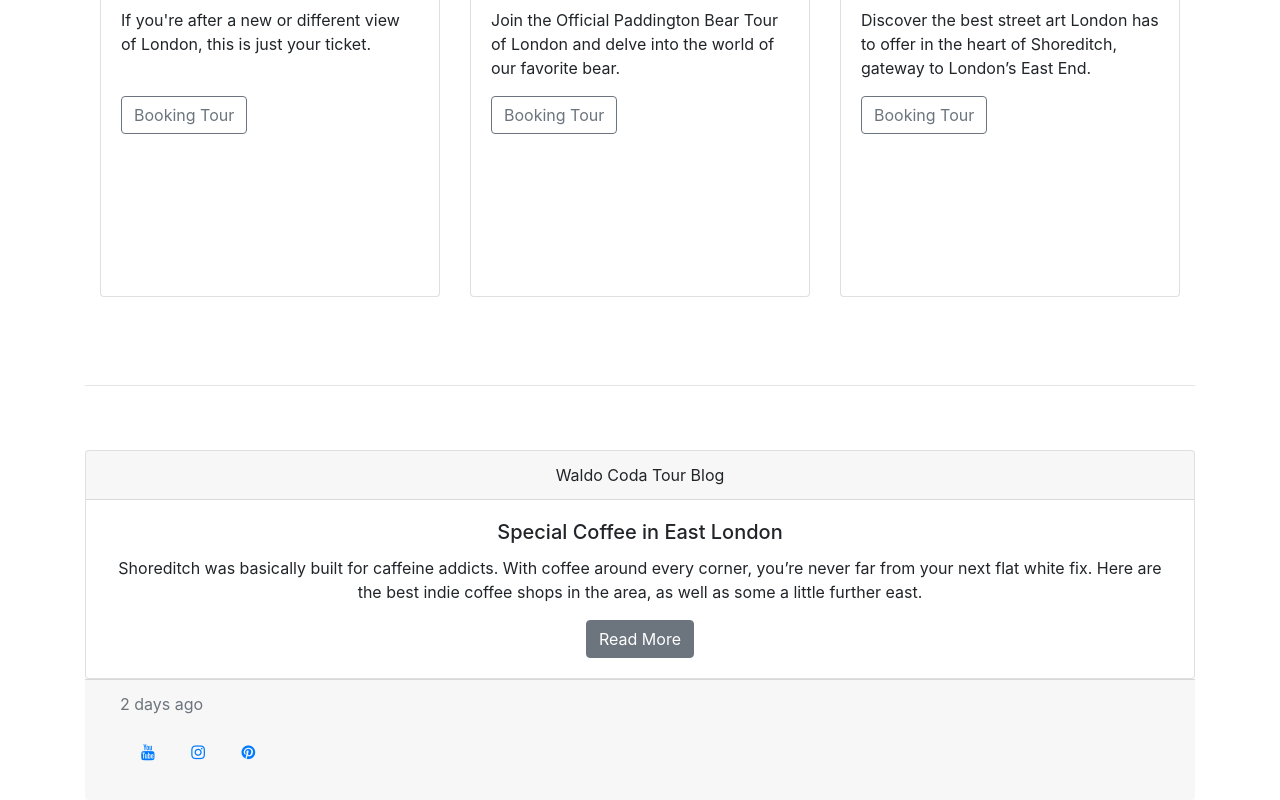
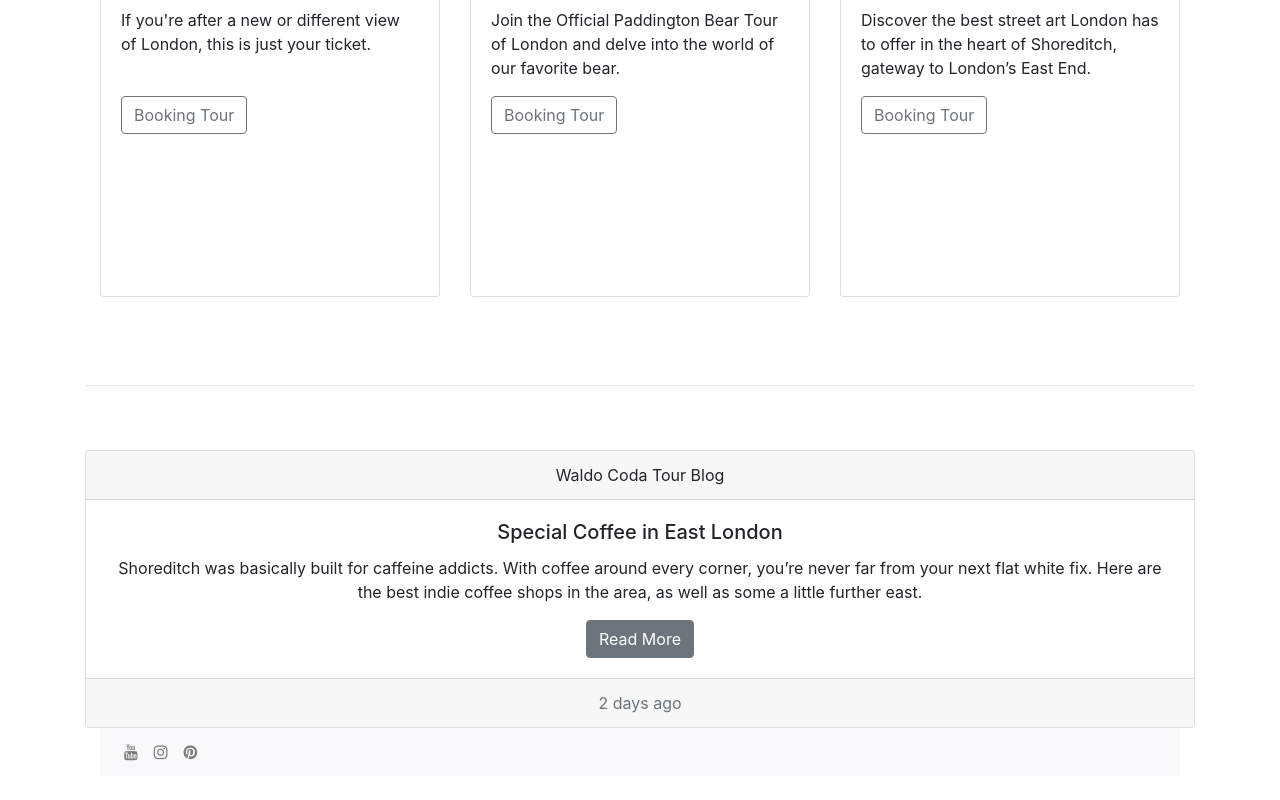
Before and after one commit to Anapcwb/wildocoda-website, a plain HTML site: page index.html in a window 1280 px wide. Shown: the part 630-1430 px from the top of the page. After the commit the page ends 1406 px from the top, so only its background shows below. Drawn offline with nearby package versions, Linux system fonts and the light colour scheme.

Commit message:
Changed footer icons

```diff
--- a/index.html
+++ b/index.html
@@ -45,7 +45,7 @@
           </li>
         </ul>
         <ul class="navbar-nav mr-auto mt-2 mt-lg-0">
-          <li class="nav-item active">
+          <li class="nav-item">
             <a class="nav-link fa fa-youtube" href="https://www.instagram.com/anapcwb/"></a>
           </li>
           <li class="nav-item">
@@ -136,27 +136,31 @@
           coffee shops in the area, as well as some a little further east.</p>
         <a href="#" class="btn btn-secondary">Read More</a>
       </div>
-    </div>
       <div class="card-footer text-muted">
-      <div class="container">
-        <div class="row">
-          <div class="col">
         2 days ago
-          </div class="card-body mr-auto mt-2 mt-lg-0">
       </div>
     </div>
-      <div class="card-body mr-auto mt-2 mt-lg-0">
+    <!-- Footer Icons -->
+    <div class="container text-center">
+      <nav class="navbar navbar-expand-lg navbar-light bg-light">
+
+        <ul class="navbar-nav mr-auto mt-2 mt-lg-0">
+          <li class="nav-item">
             <a class="nav-link fa fa-youtube" href="https://www.instagram.com/anapcwb/"></a>
+          </li>
+          <li class="nav-item">
             <a class="nav-link fa fa-instagram" href="https://www.youtube.com/user/anapcwb"></a>
+          </li>
+          <li class="nav-item">
             <a class="nav-link fa fa-pinterest" href="https://br.pinterest.com/anapcwb/"></a>
-      </div>
-    </div>
-  </div>
+          </li>
+        </ul>
+
+      </nav>
     </div>
   </div>
 
-
-
+  </div>
   <!-- Optional JavaScript -->
   <!-- jQuery first, then Popper.js, then Bootstrap JS -->
   <script src="https://code.jquery.com/jquery-3.3.1.slim.min.js"
```
Also changed, not shown: booking.html (+2 -2 lines). Lines whose indentation alone changed are shown as unchanged.
